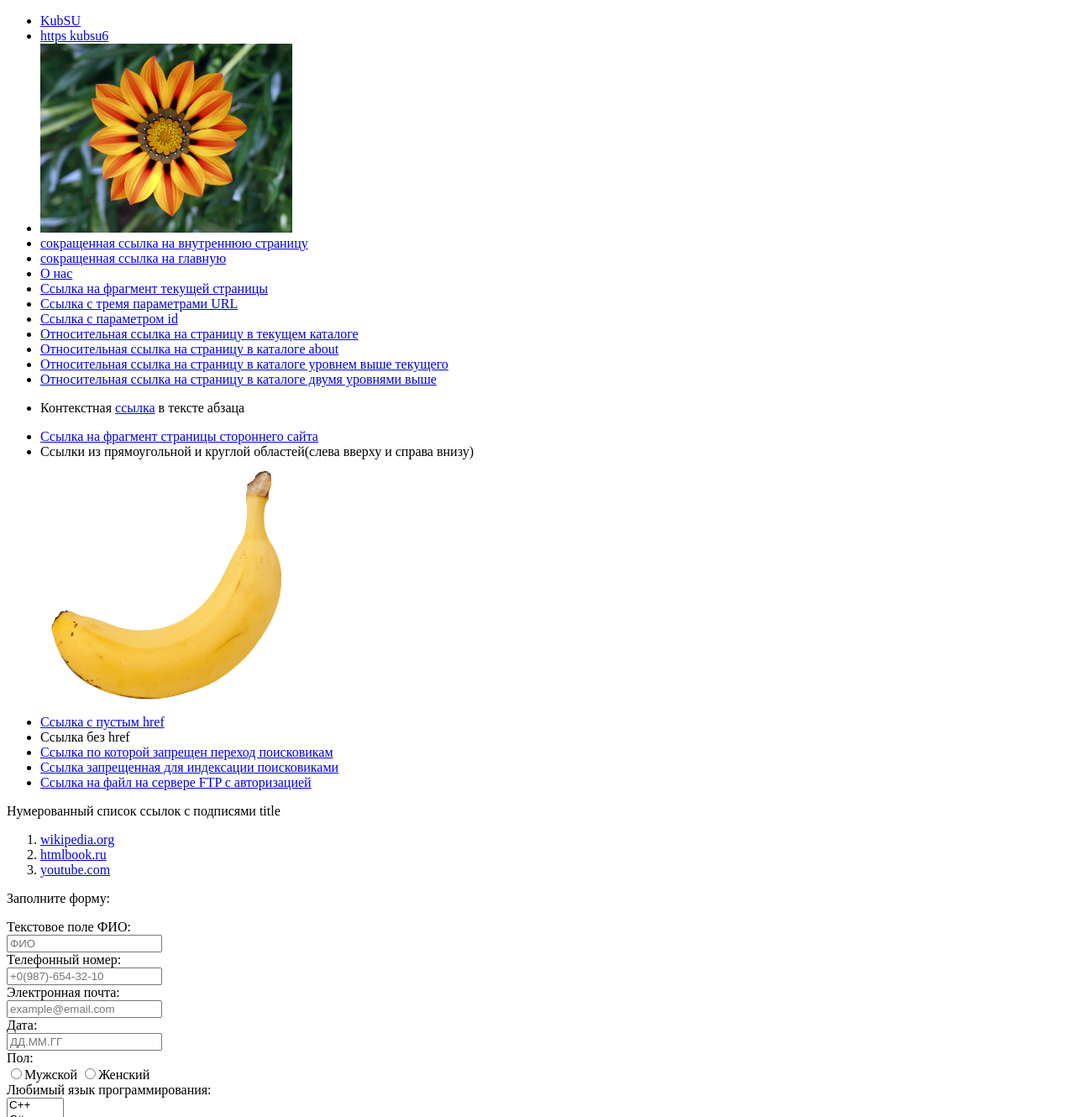
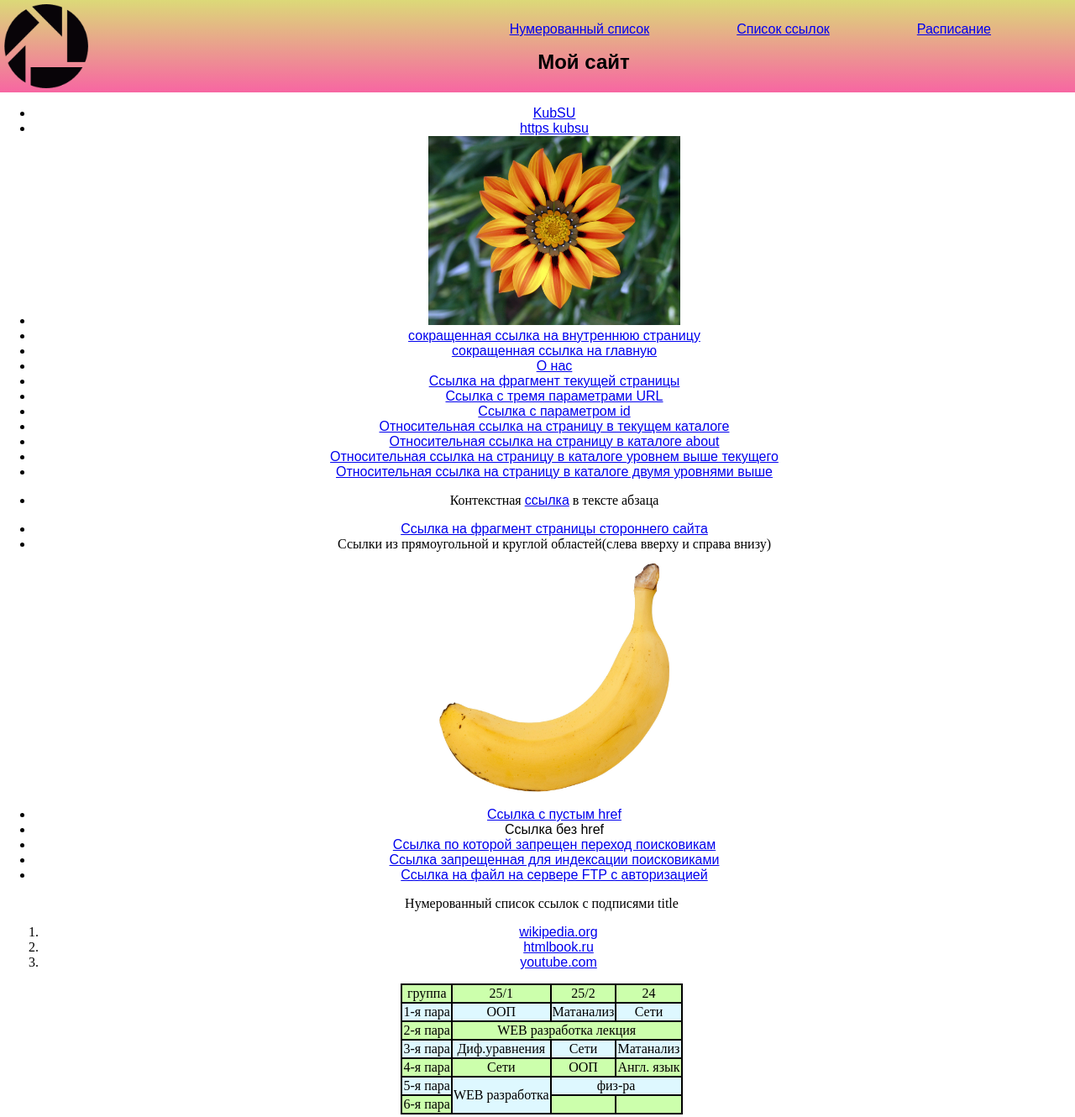
Before and after one commit to rngblessed/rngblessed.github.io, a plain HTML site: page index.html in a window 1280 px wide. Shown: the top 1330 px of the page at 84% size. Drawn offline with Linux system fonts and the light colour scheme.

Commit message:
uploaded second lab

```diff
--- a/index.html
+++ b/index.html
@@ -6,12 +6,32 @@
     <meta charset="UTF-8">
     <meta name="robots" content="noindex">
     <title>Лабораторная работа №1</title>
+    <link rel="stylesheet" href="style.css">
 </head>
 
 <body>
+    <header>
+        <img class="logo" src="Logo.png" alt="Logo">
+        <nav class="topnav">
             <ul>
+                <li>
+                    <a href="#orderedlist">Нумерованный список</a>
+                </li>
+                <li>
+                    <a href="#linklist">Список ссылок</a>
+                </li>
+                <li>
+                    <a href="#table">Расписание</a>
+                </li>
+            </ul>
+
+        </nav>
+        <h1>Мой сайт</h1>
+
+    </header>
+        <ul id="linklist" class="unorderedlist">
             <li><a href="http://kubsu.ru">KubSU</a></li>
-        <li><a href="https://www.kubsu.ru/">https kubsu6</a></li>
+            <li><a href="https://www.kubsu.ru/">https kubsu</a></li>
             <li><a href="http://kubsu.ru"><img src="image.jpg" width="300" alt="image.jpg"></a></li>
             <li><a href="/about_kubsu">сокращенная ссылка на внутреннюю страницу</a></li>
             <li><a href="/main">сокращенная ссылка на главную</a></li>
@@ -42,7 +62,7 @@
             <li><a id="robots" href="https://randomsite.com">Ссылка запрещенная для индексации поисковиками</a></li>
             <li><a href="ftp://login:password@email.ru/root/index.html">Ссылка на файл на сервере FTP с авторизацией</a></li>
         </ul>
-
+    <div class="format">
         <p id="orderedlist">Нумерованный список ссылок с подписями title</p>
         <ol>
             <li><a href="https://wikipedia.org/" title="Википедия">wikipedia.org</a></li>
@@ -50,8 +70,49 @@
             <li><a href="https://www.youtube.com/" title="Youtube">youtube.com</a></li>
         </ol>
 
+        <table class="numtable" id="table">
+            <tr>
+                <td>группа</td>
+                <td>25/1</td>
+                <td>25/2</td>
+                <td>24</td>
+            </tr>
+            <tr>
+              <td>1-я пара</td>
+              <td>ООП</td>
+              <td>Матанализ</td>
+              <td>Сети</td>
+            </tr>
+            <tr>
+                <td>2-я пара</td>
+                <td colspan="3">WEB разработка лекция</td>
+            </tr>
+            <tr>
+                <td>3-я пара</td>
+                <td>Диф.уравнения</td>
+                <td>Сети</td>
+                <td>Матанализ</td>
+            </tr>
+            <tr>
+                <td>4-я пара</td>
+                <td>Сети</td>
+                <td>ООП</td>
+                <td>Англ. язык</td>
+            </tr>
+            <tr>
+                <td>5-я пара</td>
+                <td rowspan="2">WEB разработка</td>
+                <td colspan="2">физ-ра</td>
+            </tr>
+            <tr>
+                <td>6-я пара</td>
+                <td></td>
+                <td></td>
+            </tr>
+        </table>
+
         <p>Заполните форму:</p>
-    <form action="https://exampleform.com/" method="POST">
+        <form class="myform" action="https://exampleform.com/" method="POST">
             <label>
                 Текстовое поле ФИО: <br>
                 <input name="field-fullname" placeholder="ФИО" value="">
@@ -101,6 +162,10 @@
 
             <input type="submit" name="button-submit" value="Сохранить">
         </form>
+        <footer class="foot">
+            © Суравикин Фёдор
+        </footer>
+    </div>
 </body>
 
 </html>
--- /dev/null
+++ b/style.css
@@ -0,0 +1,75 @@
+body {
+    text-align: center;
+    margin: 0px;
+    padding-left: 0px;
+}
+
+header {
+    background: linear-gradient(#dcd978,#f766a2);
+    color: rgb(0, 0, 0);
+    height: 110px;
+    width: 100%;
+}
+
+.topnav {
+    position: inherit;
+    text-align: right;
+    padding-top: 10px;
+}
+
+.logo {
+    float:left;
+    margin: 5px;
+    width: 100px;
+    height: 100px;
+}
+
+.topnav li {
+    display: inline;
+    padding-right: 100px;
+}
+
+a {
+    font-family: Arial, Helvetica, sans-serif;
+}
+
+h1 {
+    position: inherit;
+    font-family: Arial, Helvetica, sans-serif;
+    font-size: 24px;
+}
+
+.format {
+    padding-left: 10px;
+    margin: auto;
+}
+
+table, td, tr{
+    table-layout: auto;
+    text-align: center;
+    border-collapse: collapse;
+    border: 2px solid black;
+    margin-left: auto;
+    margin-right: auto;
+}
+
+tr:nth-child(2n) {
+    background: #def8ff;
+}
+tr:nth-child(2n - 1) {
+    background: #ccffac;
+}
+
+.foot {
+    height: 100px;
+    width: 100%;
+    text-align: left;
+    padding-top: 40px;
+}
+
+.unorderedlist {
+    position: inherit;
+    margin-left: auto;
+    margin-right: auto;
+
+}
```
Also changed, not shown: Logo.png (added). Lines whose indentation alone changed are shown as unchanged.
